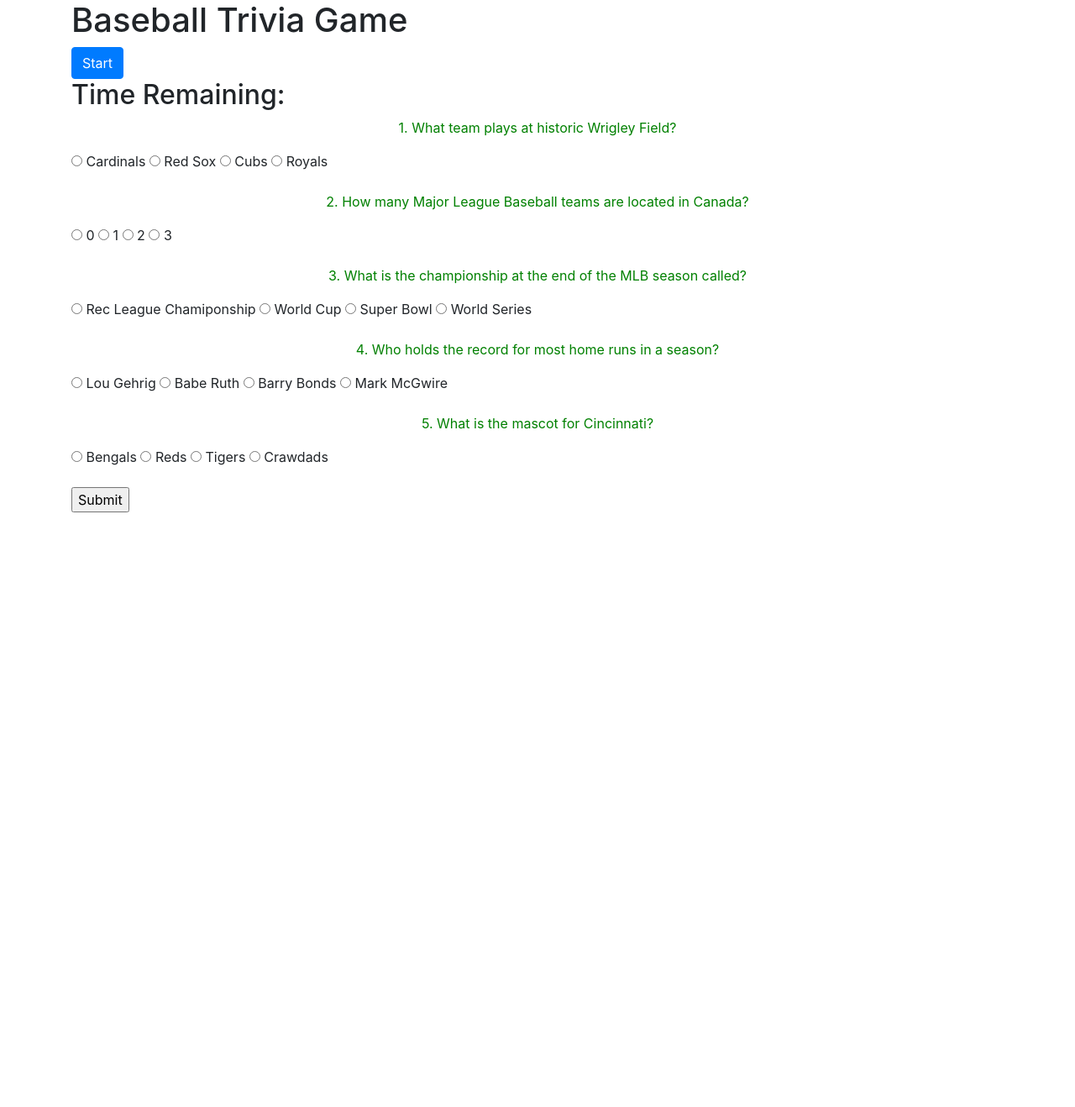
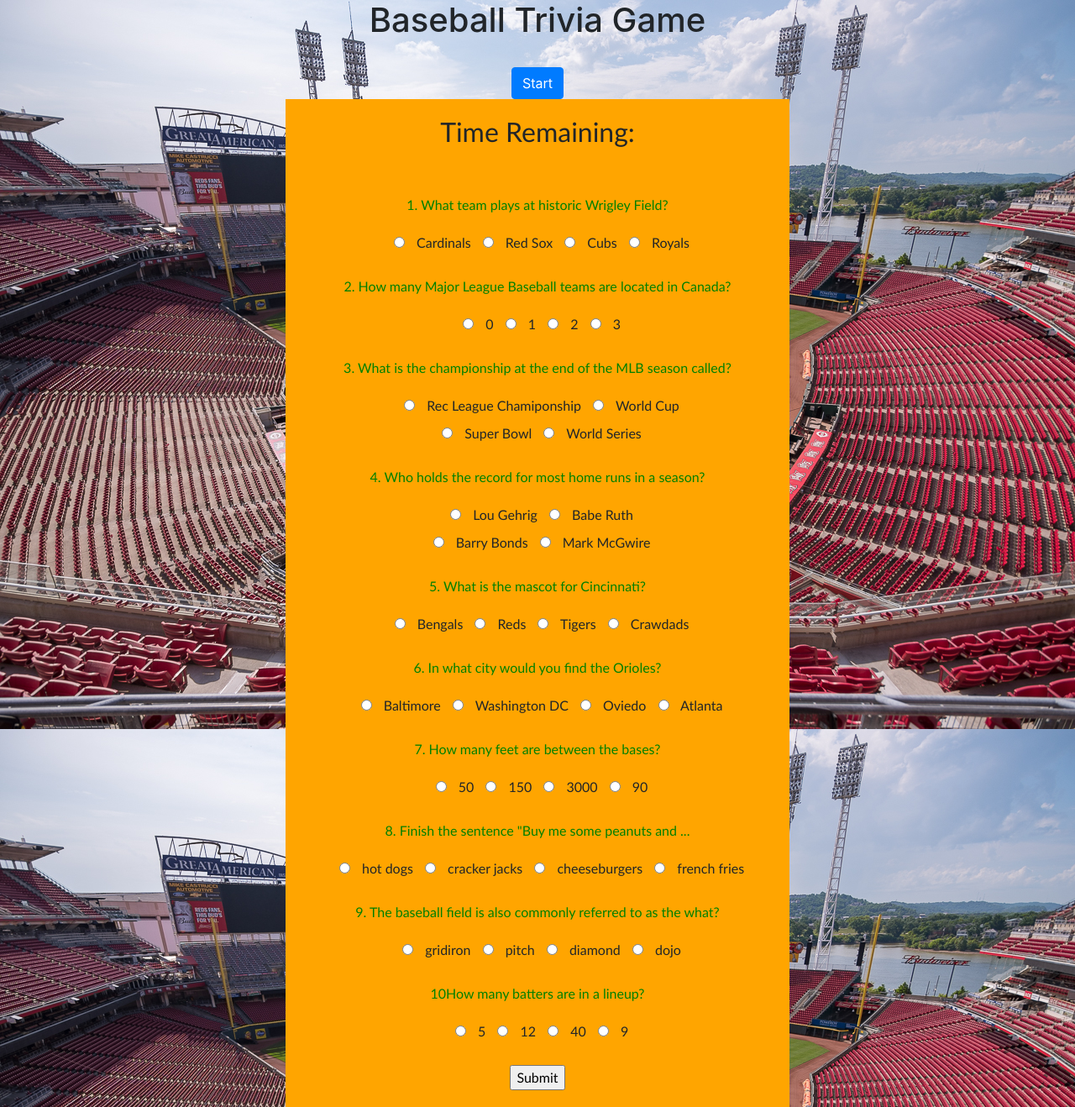
Before and after one commit to griffinhall2/TriviaGame, a plain HTML site: page index.html in a window 1280 px wide. Shown: the whole page at 84% size. Before the commit the page ends 800 px from the top, so only its background shows below. Drawn offline with nearby package versions, Linux system fonts and the light colour scheme.

Commit message:
added questions'

```diff
--- a/assets/css/style.css
+++ b/assets/css/style.css
@@ -1,8 +1,57 @@
-h1 {
-    color: green;
+body {
+    background: url("../images/diamond.jpg");
+}
+
+.timer {
+    text-align: center;
+}
+form {
+    text-align: center;
+    background: orange;
+    margin: auto;
+    width: 600px;
+    padding:20px;
+    font-family: 'Gill Sans', 'Gill Sans MT', Calibri, 'Trebuchet MS', sans-serif
 }
 
 p {
     color: green;
+}
+.startquiz {
     text-align: center;
 }
+
+.question1 {
+    margin: 10px;
+}
+
+.question2 {
+    margin: 10px;
+}
+
+.question3 {
+    margin: 10px;
+}
+
+.question4 {
+    margin: 10px;
+}
+
+.question5 {
+    margin: 10px;
+}
+.question6 {
+    margin: 10px;
+}
+.question7 {
+    margin: 10px;
+}
+.question8 {
+    margin: 10px;
+}
+.question9 {
+    margin: 10px;
+}
+.question10 {
+    margin: 10px;
+}
--- a/index.html
+++ b/index.html
@@ -1,4 +1,4 @@
-<!DOCTYPE <!DOCTYPE html>
+<!DOCTYPE html>
 <html>
 <head>
     <meta charset="utf-8" />
@@ -12,33 +12,22 @@
 <body>
 
 
-    <div class = "container">
-        <div class = "row">
-            <div class = "col-sm-12">
-                <h1>Baseball Trivia Game</h1>
-            </div>
-        </div>
+    <div class = "startquiz">
+            <h1>Baseball Trivia Game</h1><br>
+
             <!--Add Start Button-->
-        <div class = "row">
-            <div class = "col-sm-12">
+
             <button type="button" class="btn btn-primary">Start</button>
-            </div>
-        </div>
-        <!--Add a Timer-->
-        <div class = "timer">
-            <div class = "row">
-                <div class = "col-sm-12">
-                    <h2>Time Remaining:</h2>
-                </div>
-            </div>
     </div>
 
         <!--Add questions and answers-->
         <div class = "quiz">
-            <div class = "row">
-                <div class = "col-sm-12">
+
+
                 <form>
-                        <p>1. What team plays at historic Wrigley Field?</p>
+                    <div class = "timer"><h2>Time Remaining:</h2></div>
+                    <br>
+                    <p><br>1. What team plays at historic Wrigley Field?</p>
                     <input class="question1" type="radio" name="question1" value="incorrect"> Cardinals
                     <input class="question1" type="radio" name="question1" value="inorrect"> Red Sox
                     <input class="question1" type="radio" name="question1" value="correct"> Cubs
@@ -52,13 +41,13 @@
                     <br><br>
                     <p>3. What is the championship at the end of the MLB season called?</p>
                     <input class="question3" type="radio" name="question3" value="incorrect"> Rec League Chamiponship
-                            <input class="question3" type="radio" name="question3" value="incorrect"> World Cup
+                    <input class="question3" type="radio" name="question3" value="incorrect"> World Cup<br>
                     <input class="question3" type="radio" name="question3" value="incorrect"> Super Bowl
                     <input class="question3" type="radio" name="question3" value="correct"> World Series
                     <br><br>
                     <p>4. Who holds the record for most home runs in a season?</p>
                     <input class="question4" type="radio" name="question4" value="incorrect"> Lou Gehrig
-                            <input class="question4" type="radio" name="question4" value="incorrect"> Babe Ruth
+                    <input class="question4" type="radio" name="question4" value="incorrect"> Babe Ruth<br>
                     <input class="question4" type="radio" name="question4" value="correct"> Barry Bonds
                     <input class="question4" type="radio" name="question4" value="incorrect"> Mark McGwire
                     <br><br>
@@ -68,15 +57,42 @@
                     <input class="question5" type="radio" name="question5" value="incorrect"> Tigers
                     <input class="question5" type="radio" name="question5" value="incorrect"> Crawdads
                     <br><br>
+                    <p>6. In what city would you find the Orioles?</p>
+                    <input class="question5" type="radio" name="question6" value="correct"> Baltimore
+                    <input class="question5" type="radio" name="question6" value="incorrect"> Washington DC
+                    <input class="question5" type="radio" name="question6" value="incorrect"> Oviedo
+                    <input class="question5" type="radio" name="question6" value="incorrect"> Atlanta
+                    <br><br>
+                    <p>7. How many feet are between the bases?</p>
+                    <input class="question5" type="radio" name="question7" value="incorrect"> 50
+                    <input class="question5" type="radio" name="question7" value="incorrect"> 150
+                    <input class="question5" type="radio" name="question7" value="incorrect"> 3000
+                    <input class="question5" type="radio" name="question7" value="correct"> 90
+                    <br><br>
+                    <p>8. Finish the sentence "Buy me some peanuts and ...</p>
+                    <input class="question5" type="radio" name="question8" value="incorrect"> hot dogs
+                    <input class="question5" type="radio" name="question8" value="correct"> cracker jacks
+                    <input class="question5" type="radio" name="question8" value="incorrect"> cheeseburgers
+                    <input class="question5" type="radio" name="question8" value="incorrect"> french fries
+                    <br><br>
+                    <p>9. The baseball field is also commonly referred to as the what?</p>
+                    <input class="question5" type="radio" name="question9" value="incorrect"> gridiron
+                    <input class="question5" type="radio" name="question9" value="incorrect"> pitch
+                    <input class="question5" type="radio" name="question9" value="correct"> diamond
+                    <input class="question5" type="radio" name="question9" value="incorrect"> dojo
+                    <br><br>
+                    <p>10How many batters are in a lineup?</p>
+                    <input class="question5" type="radio" name="question10" value="incorrect"> 5
+                    <input class="question5" type="radio" name="question10" value="incorrect"> 12
+                    <input class="question5" type="radio" name="question10" value="incorrect"> 40
+                    <input class="question5" type="radio" name="question10" value="correct"> 9
+                    <br><br>
                     <input type="submit" id="submission">
                 </form>
                     <!--add submit button for quiz-->
 
         </div>
-            </div>
-        </div>
 
-    </div>
 
     <script src="https://code.jquery.com/jquery-3.3.1.min.js" integrity="sha256-FgpCb/KJQlLNfOu91ta32o/NMZxltwRo8QtmkMRdAu8=" crossorigin="anonymous"></script>
     <script src="assets/javascript/app.js"></script>
```
Also changed, not shown: assets/images/diamond.jpg (added), 3 other files. Lines whose indentation alone changed are shown as unchanged.
